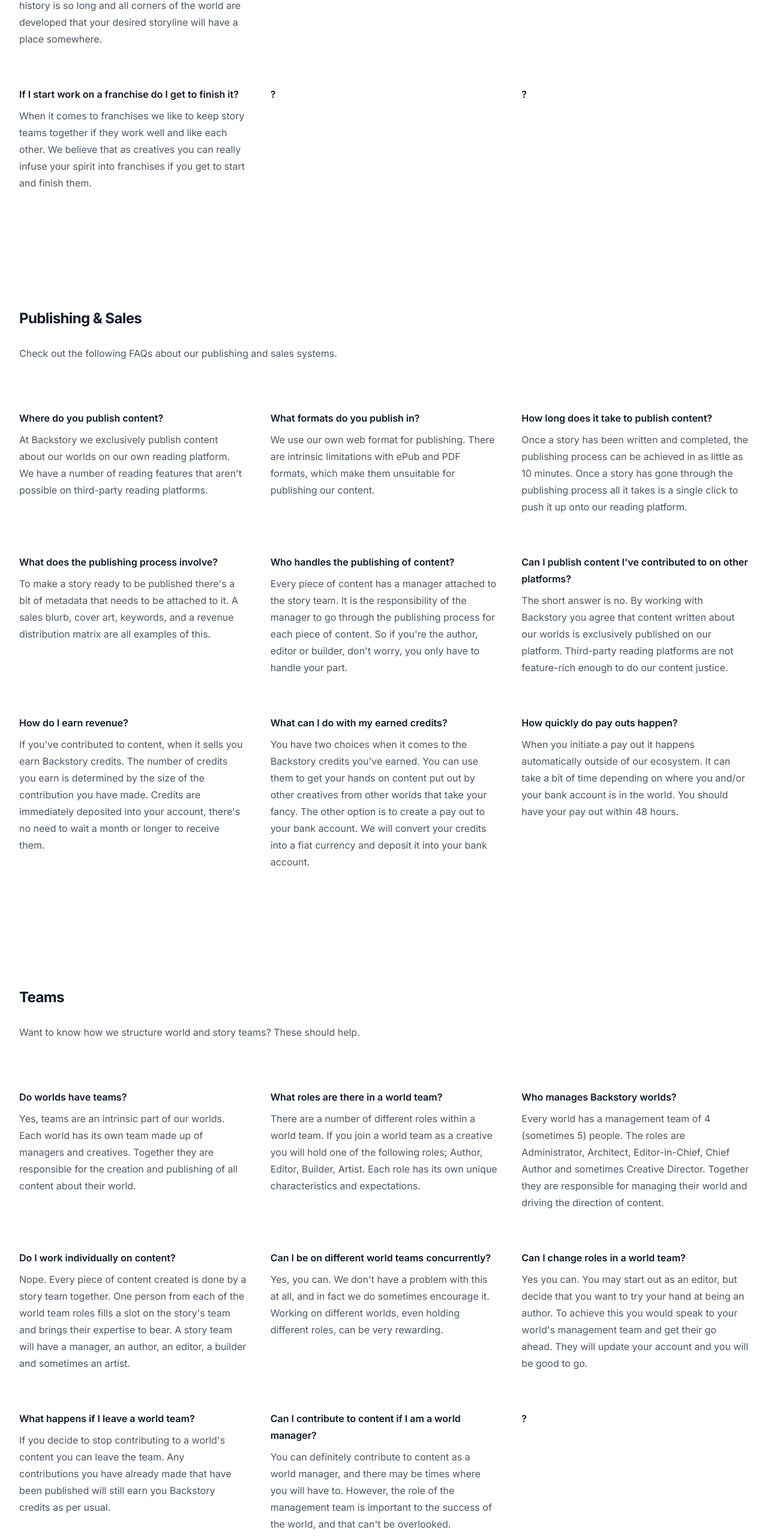
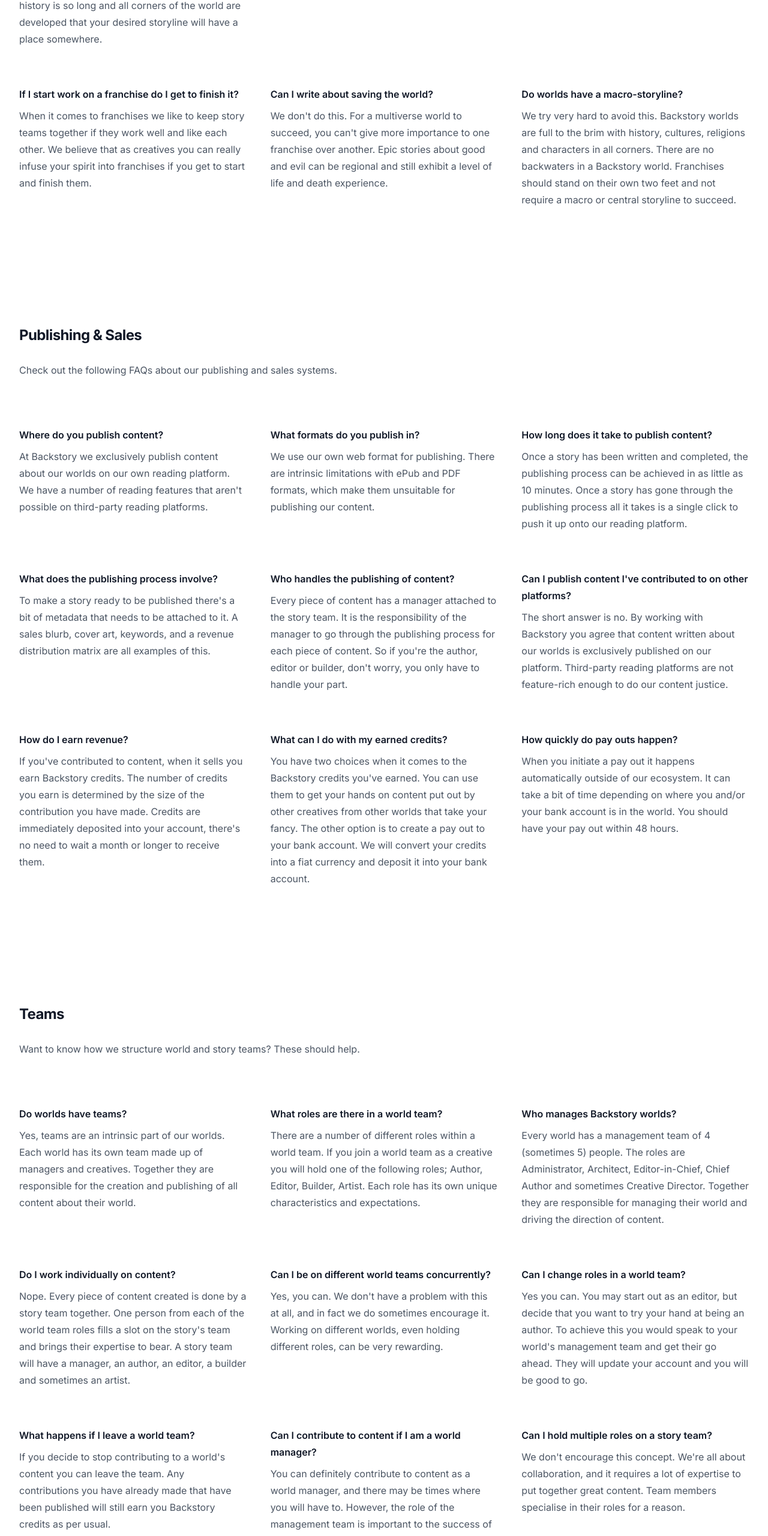
Before and after one commit to BackStoryOrg/website, a Next.js app: page /guides/faqs in a window 1280 px wide. Shown: the part 2353-4914 px from the top of the page at 60% size. Built offline with nearby package versions, Linux system fonts and the light colour scheme.

Commit message:
Update FAQs

```diff
--- a/src/components/guides/FAQs.tsx
+++ b/src/components/guides/FAQs.tsx
@@ -122,13 +122,13 @@ const content = [
   },
   {
     id: 8,
-    question: "?",
-    answer: "",
+    question: "Can I write about saving the world?",
+    answer: "We don't do this. For a multiverse world to succeed, you can't give more importance to one franchise over another. Epic stories about good and evil can be regional and still exhibit a level of life and death experience.",
   },
   {
     id: 9,
-    question: "?",
-    answer: "",
+    question: "Do worlds have a macro-storyline?",
+    answer: "We try very hard to avoid this. Backstory worlds are full to the brim with history, cultures, religions and characters in all corners. There are no backwaters in a Backstory world. Franchises should stand on their own two feet and not require a macro or central storyline to succeed.",
   },
 ];
 
@@ -269,8 +269,8 @@ const teams = [
   },
   {
     id: 9,
-    question: "?",
-    answer: "",
+    question: "Can I hold multiple roles on a story team?",
+    answer: "We don't encourage this concept. We're all about collaboration, and it requires a lot of expertise to put together great content. Team members specialise in their roles for a reason.",
   },
 ];
 
```
